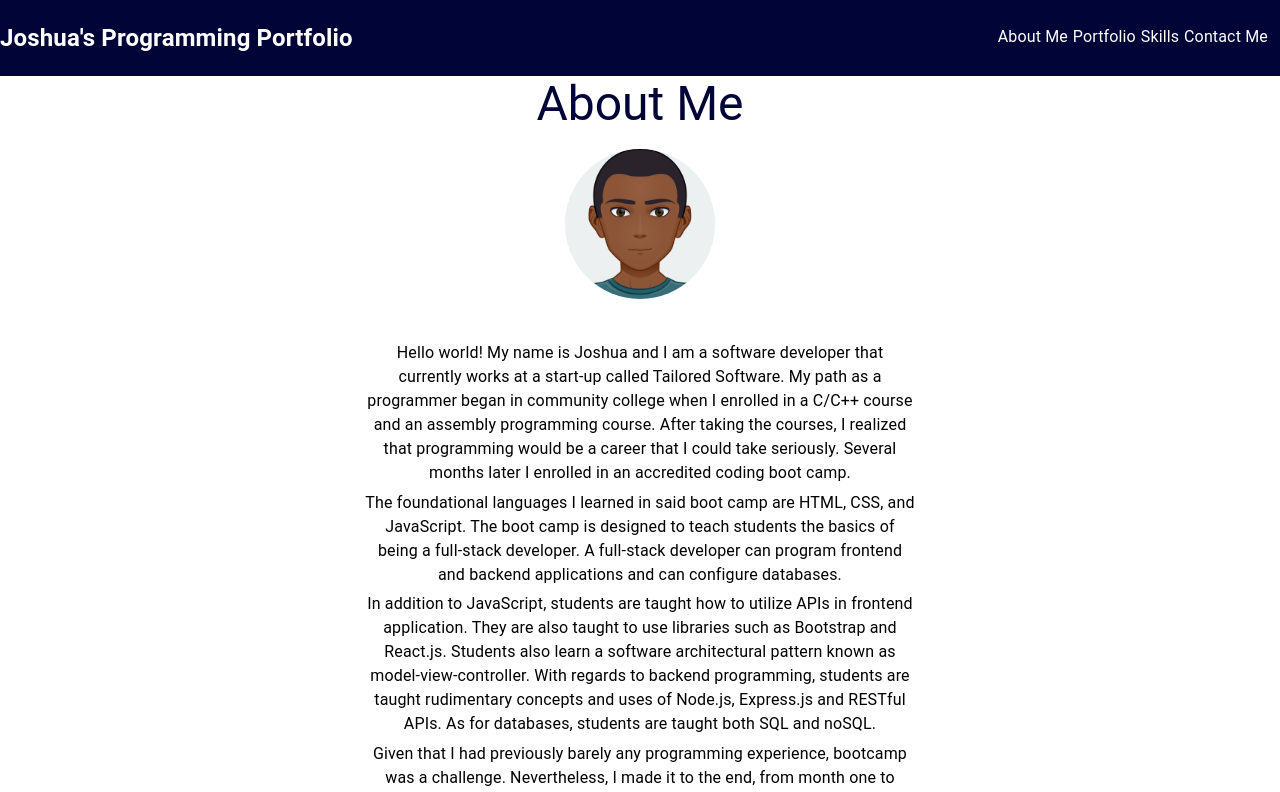
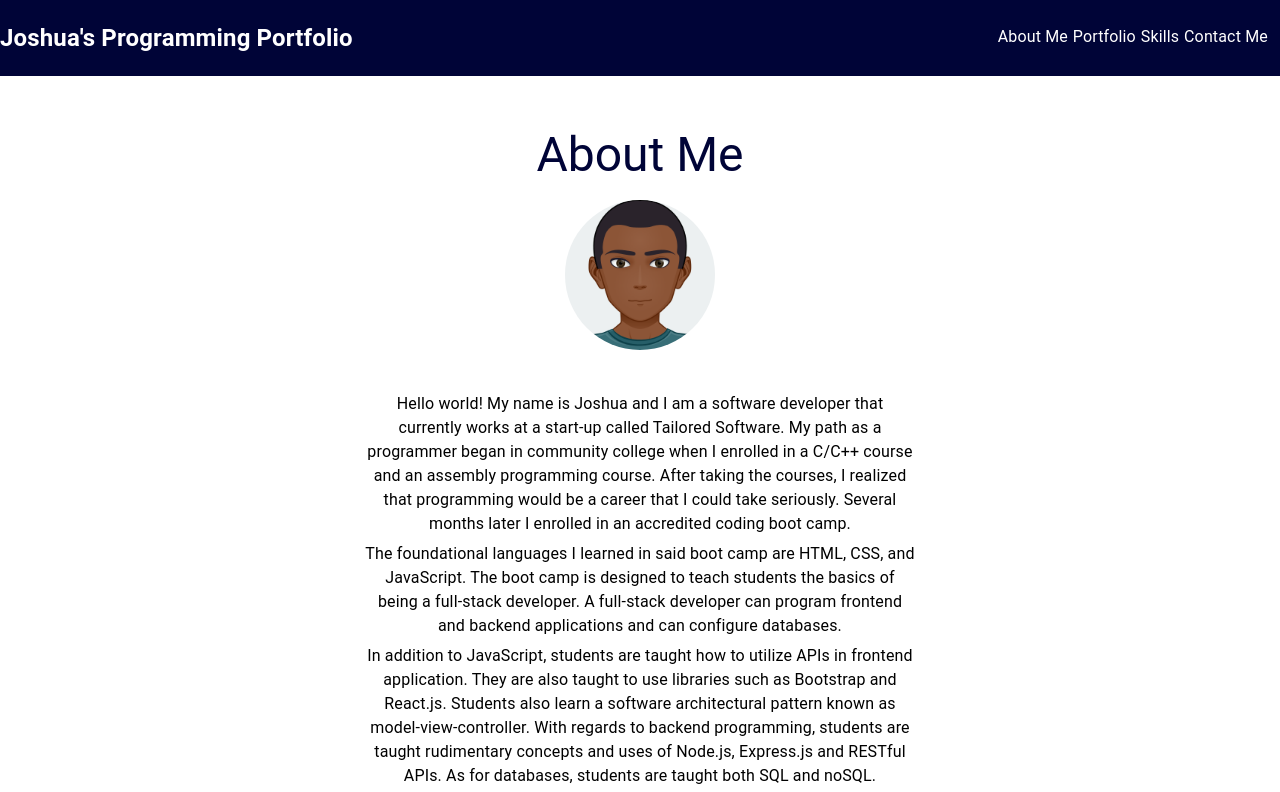
Before and after one commit to CoderJ01/material-ui-programming-portfolio, a React (Create React App) app: page / in a window 1280 px wide. Shown: the top 792 px of the page. Built offline with nearby package versions, Linux system fonts and the light colour scheme.

Commit message:
marginTop for AboutMe

```diff
--- a/src/pages/AboutMe/AboutMe.page.jsx
+++ b/src/pages/AboutMe/AboutMe.page.jsx
@@ -12,7 +12,7 @@ const AboutMe = () => {
         <React.Fragment>
             <CssBaseline />
             <Container maxWidth="md">
-                <Box sx={{ height: '100vh', textAlign: 'center'}}>
+                <Box sx={{ height: '100vh', textAlign: 'center', marginTop: '6%'}}>
                 <Typography variant="h3" gutterBottom sx={{ color: 'rgb(0, 4, 55)' }}>About Me</Typography>
                 <div style={{ display: 'flex', justifyContent:'center'}}>
                     <Avatar
```
